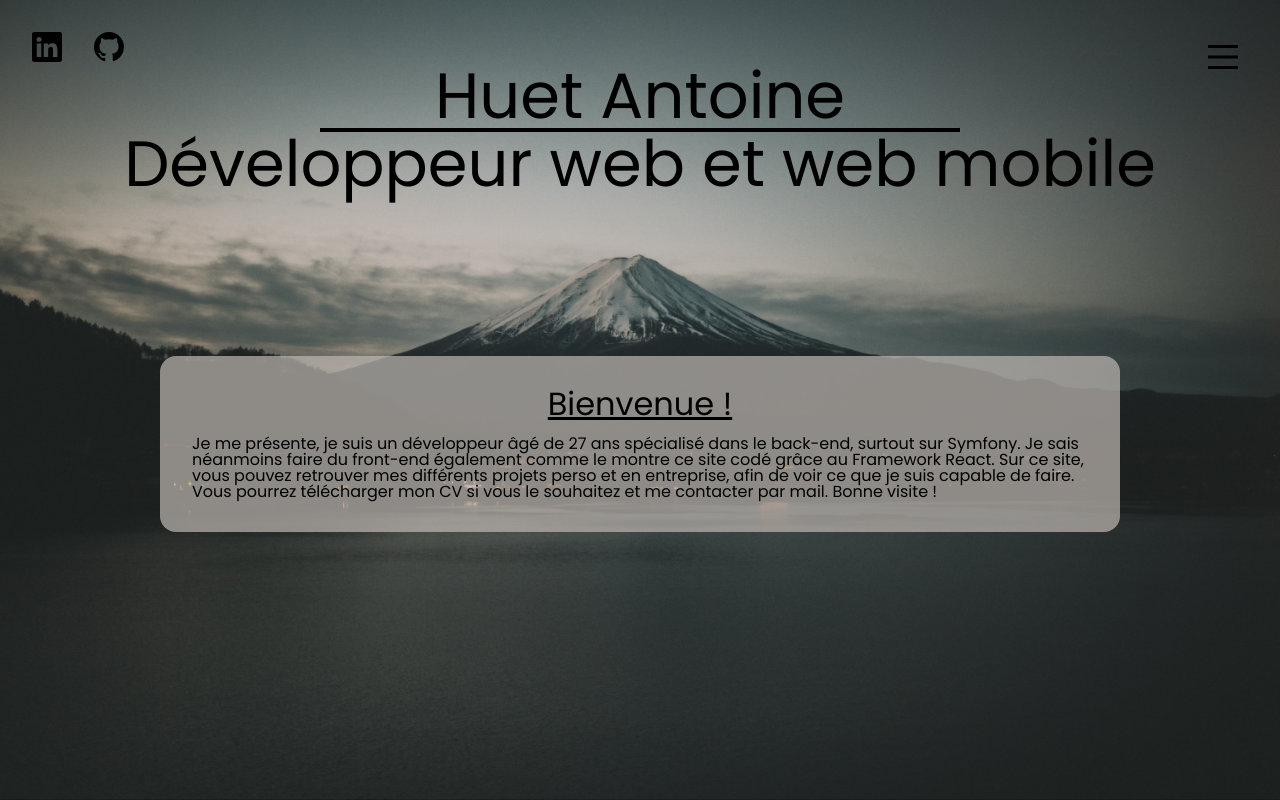
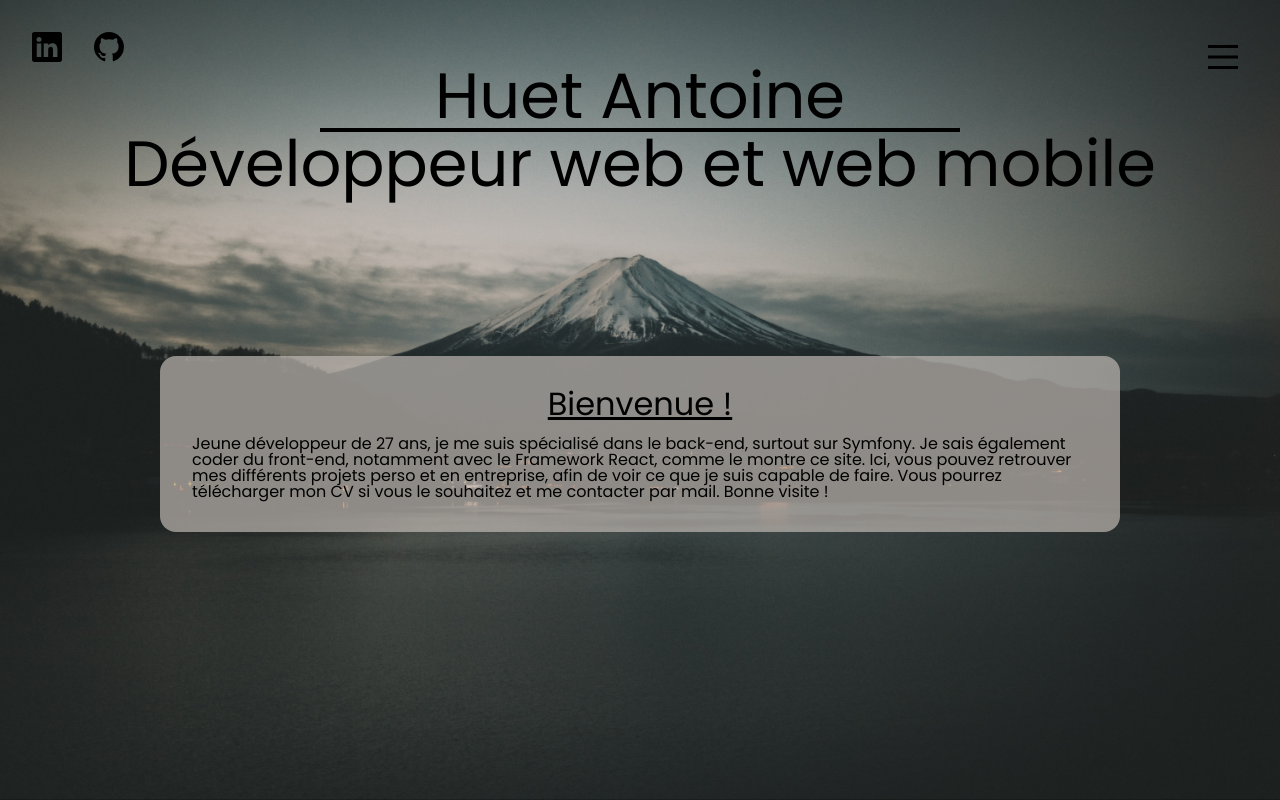
Before and after one commit to AntoineHuet49/portfolio, a React (Create React App) app: page / in a window 1280 px wide. Built offline with nearby package versions, Linux system fonts and the light colour scheme.

Commit message:
modif message accueil (#2)

```diff
--- a/src/components/Accueil/index.js
+++ b/src/components/Accueil/index.js
@@ -105,7 +105,7 @@ class Accueil extends React.Component {
                     {this.state.presentation ?
                         <div className='main__presentation'>
                             <h3>Bienvenue !</h3>
-                            <p>Je me présente, je suis un développeur âgé de 27 ans spécialisé dans le back-end, surtout sur Symfony. Je sais néanmoins faire du front-end également comme le montre ce site codé grâce au Framework React. Sur ce site, vous pouvez retrouver mes différents projets perso et en entreprise, afin de voir ce que je suis capable de faire. Vous pourrez télécharger mon CV si vous le souhaitez et me contacter par mail. Bonne visite !</p>
+                            <p>Jeune développeur de 27 ans, je me suis spécialisé dans le back-end, surtout sur Symfony. Je sais également coder du front-end, notamment avec le Framework React, comme le montre ce site. Ici, vous pouvez retrouver mes différents projets perso et en entreprise, afin de voir ce que je suis capable de faire. Vous pourrez télécharger mon CV si vous le souhaitez et me contacter par mail. Bonne visite ! </p>
                         </div>
                         : null
                     }
```
